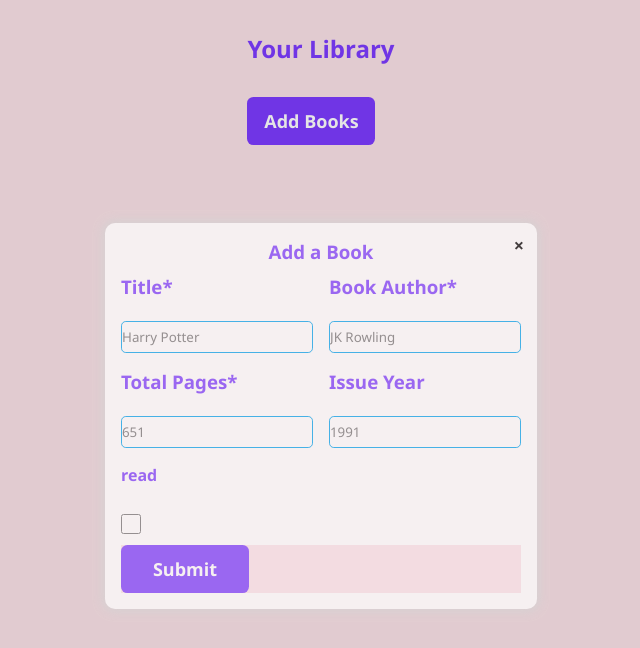
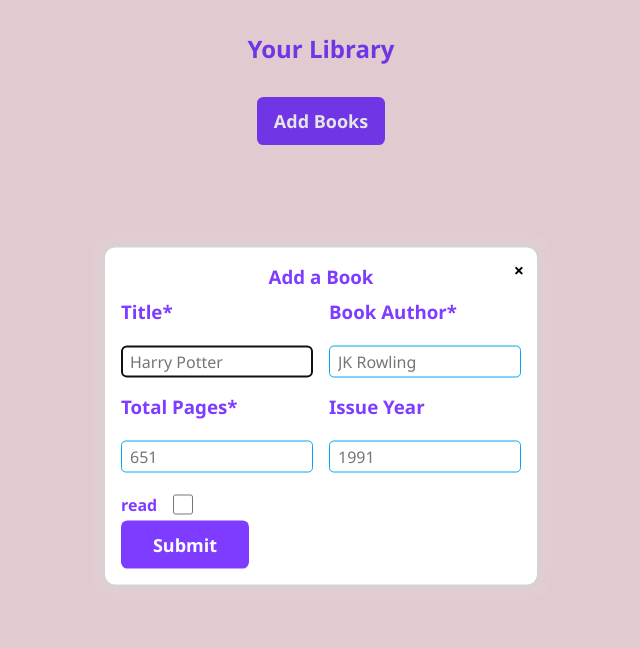
Before and after one commit to madhavjari/library, a plain HTML site: page index.html in a window 1280 px wide. Both pictures are taken after a click on the button "Add Books". Shown: the whole page, without its empty margins (319-959 px from the left). Drawn offline with Linux system fonts and the light colour scheme.

Commit message:
made everything center and some design cleanup

```diff
--- a/index.html
+++ b/index.html
@@ -10,7 +10,7 @@
 
     <div class="container">
         <h2>Your Library</h2>
-        <button id="add-book">Add Books</button>
+        <div><button id="add-book">Add Books</button></div>
         <dialog id="book-form">
             <form action="./submit" method="get">
                 <button id="close-button" type="button">&times;</button>
@@ -18,7 +18,7 @@
                 <div class="input-container">
                     <div>
                         <label for="title"><h3>Title*</h3></label><br>
-                        <input type="text" id="title" placeholder="Harry Potter" name="title" required>
+                        <input type="text" id="title" placeholder="Harry Potter" name="title" required autofocus>
                     </div>
                     <div>
                         <label for="author"><h3>Book Author*</h3></label><br>
@@ -33,7 +33,7 @@
                         <input type="year" id="issue" placeholder="1991" name="issue">
                     </div>
                     <div>
-                        <label for="status"><h4>read</h4></label><br>
+                        <label for="status"><h4>read</h4></label>
                         <input type="checkbox" name="status" id="status">
                     </div>
                 </div>
--- a/script.js
+++ b/script.js
@@ -118,4 +118,5 @@ form.addEventListener('submit', function(event){
     else status = 'Unread';
     addBookToLibrary(id,title,author,pages,issue,status);
     formElement.reset();
+    if (titleInput) titleInput.focus();
 })
--- a/style.css
+++ b/style.css
@@ -21,9 +21,15 @@
     gap: 2rem;
 }
 
+.container > div{
+    text-align: center;
+}
+
 h2{
     font-family: 'Times New Roman', Times, serif cursive;
     color: var(--purple);
+    width:100vw;
+    text-align: center;
 }
 
 button{
@@ -53,7 +59,6 @@ form{
     left: 50%;
     transform: translate(-50%, -50%);
     background-color: white;
-    opacity: 0.7;
     padding:1rem;
     margin-top: 1rem;
     box-shadow: 0 0 10px 3px lightgrey;
@@ -86,18 +91,22 @@ form>h3{
     background-color: inherit;
 }
 
-.input-container>div{
+.input-container>*{
     background-color: white;
+}
+
+.input-container>div:last-child{
+    display: flex;
+    gap: 1rem;
+    align-items: center;
 }
 
 form > div:last-child{
     grid-column: 1/3;
-    justify-content: center;
 }
 
-form > div:nth-child(7){
-    display: flex;
-    justify-content: left;
+form >*{
+    background-color: white;
 }
 
 #status{
@@ -116,6 +125,9 @@ input{
     border-radius: 0.3rem;
     border: var(--blue) solid;
     border-width: 1px;
+    color: var(--purple);
+    padding: 0.5rem;
+    font-size: 1rem;
 }
 
 .book-container{
@@ -123,6 +135,7 @@ input{
     display: grid;
     grid-template-columns: repeat(auto-fit,300px);
     gap: 2rem;
+    margin: 2rem;
 }
 
 .card{
```
